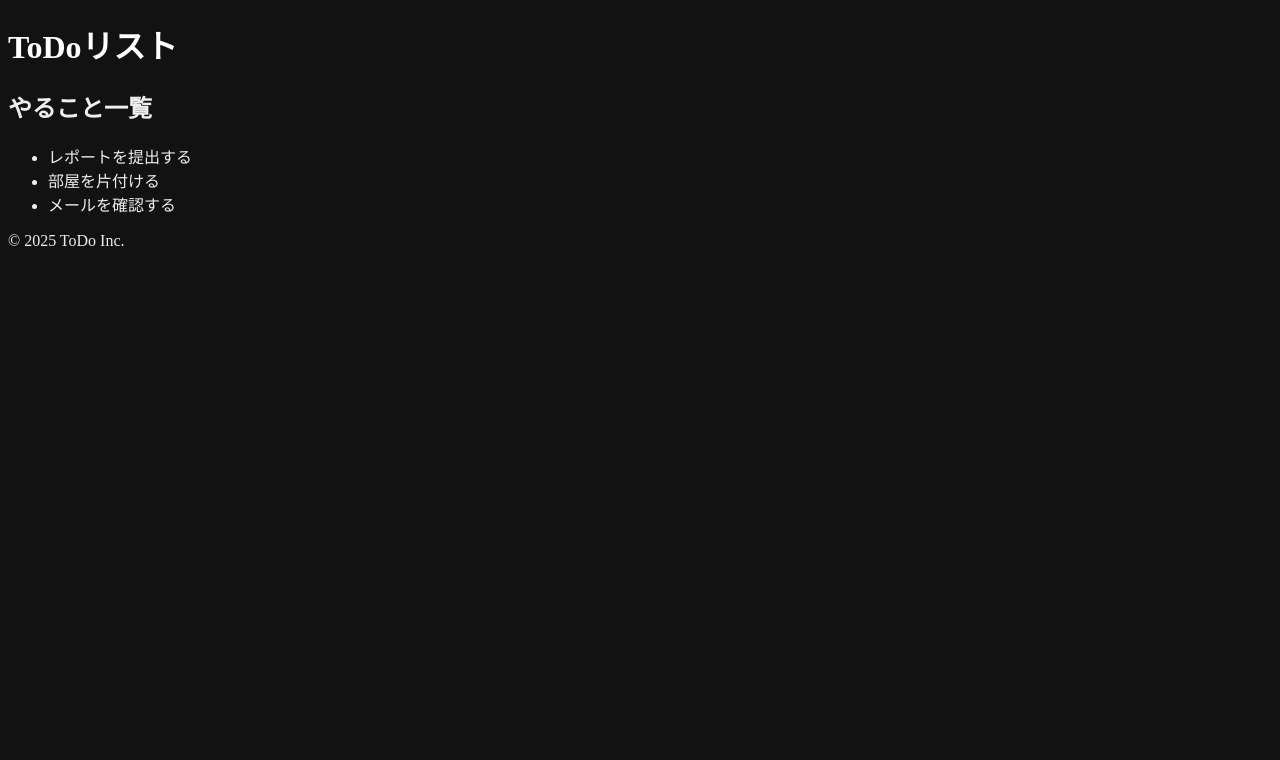
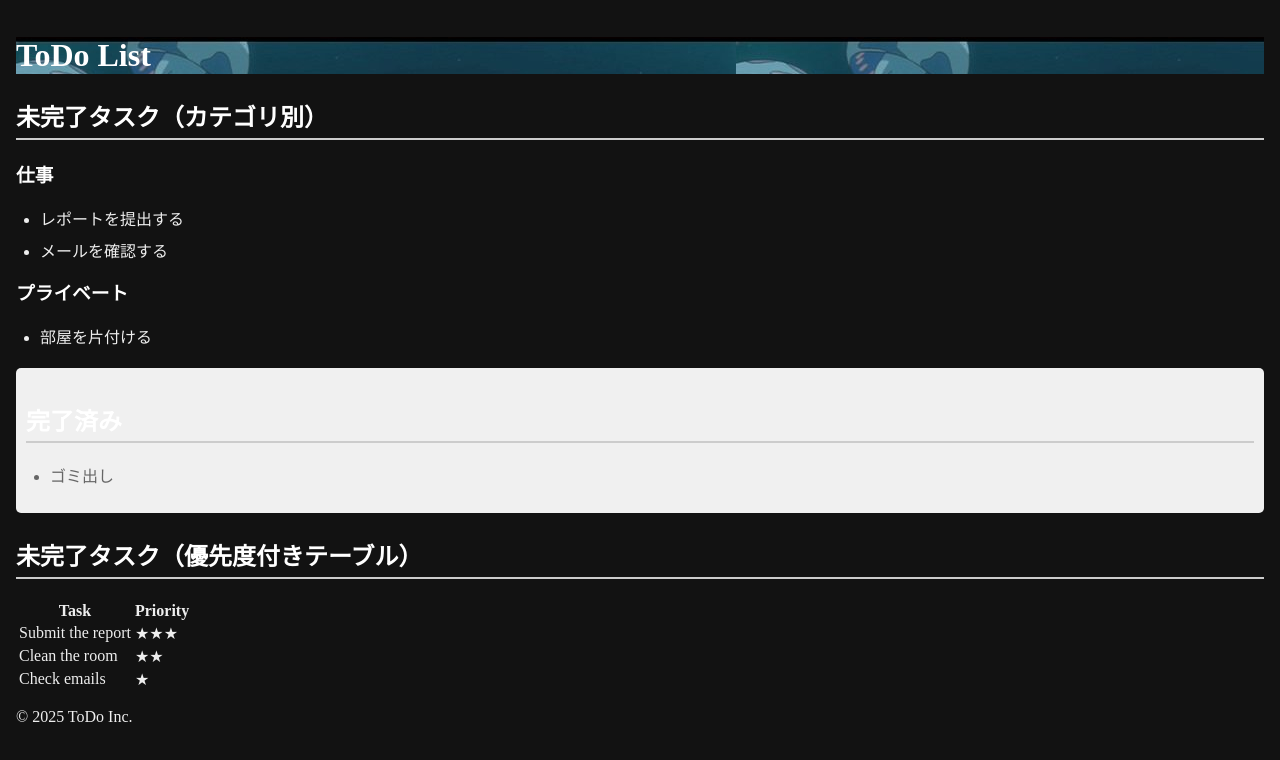
Before and after one commit to Okamoto-S-7/git_last_kadai_gida, a plain HTML site: page mega-todo-app/index.html in a window 1280 px wide. Drawn offline with Linux system fonts and the light colour scheme.

Commit message:
ローカルで弄りました

```diff
--- a/mega-todo-app/index.html
+++ b/mega-todo-app/index.html
@@ -1,24 +1,63 @@
 <!DOCTYPE html>
-<html lang="ja">
+<html lang="en">
 <head>
   <meta charset="UTF-8">
-  <title>ToDoリスト</title>
+  <title>ToDo List</title>
   <link rel="stylesheet" href="style.css">
 </head>
 <body>
   <header>
-    <h1>ToDoリスト</h1>
+    <h1>ToDo List</h1>
   </header>
 
   <main>
-    <section id="tasks">
-      <h2>やること一覧</h2>
-      <ul>
-        <li>レポートを提出する</li>
-        <li>部屋を片付ける</li>
-        <li>メールを確認する</li>
-      </ul>
-    </section>
+    <section id="incomplete-tasks">
+  <h2>未完了タスク（カテゴリ別）</h2>
+
+  <h3>仕事</h3>
+  <ul>
+    <li>レポートを提出する</li>
+    <li>メールを確認する</li>
+  </ul>
+
+  <h3>プライベート</h3>
+  <ul>
+    <li>部屋を片付ける</li>
+  </ul>
+</section>
+
+<section id="completed-tasks">
+  <h2>完了済み</h2>
+  <ul>
+    <li>ゴミ出し</li>
+  </ul>
+</section>
+
+<section id="pending-tasks-priority">
+  <h2>未完了タスク（優先度付きテーブル）</h2>
+  <table>
+    <thead>
+      <tr>
+        <th>Task</th>
+        <th>Priority</th>
+      </tr>
+    </thead>
+    <tbody>
+      <tr>
+        <td>Submit the report</td>
+        <td>★★★</td>
+      </tr>
+      <tr>
+        <td>Clean the room</td>
+        <td>★★</td>
+      </tr>
+      <tr>
+        <td>Check emails</td>
+        <td>★</td>
+      </tr>
+    </tbody>
+  </table>
+</section>
   </main>
 
   <footer>
--- a/mega-todo-app/style.css
+++ b/mega-todo-app/style.css
@@ -1,12 +1,50 @@
 body {
-  font-family: Noto Sans JP;
+ font-family: Noto Sans JP;
   background-color: #121212;
   color: #eeeeee;
+  margin: 0;
+  padding: 1em;
 }
 
 h1 {
   color: white;
 }
 header{
-  background-image: url("images/ponyo.jpg");
+  background-image: url("image/ponyo.jpg");
 }
+
+h2 {
+  color: white;
+  margin-top: 1em;
+  border-bottom: 2px solid #ccc;
+  padding-bottom: 0.2em;
+}
+
+h3 {
+  margin-top: 0.8em;
+  color: white;
+}
+
+/* 未完了タスクセクション */
+#incomplete-tasks {
+  margin-top: 20px;
+}
+
+/* 完了済みタスクセクション */
+#completed-tasks {
+  background-color: #f0f0f0;
+  color: #666666;
+  padding: 10px;
+  border-radius: 5px;
+  margin-top: 20px;
+}
+
+/* タスクリスト */
+ul {
+  list-style-type: disc;
+  padding-left: 1.5em;
+}
+
+li {
+  margin-bottom: 0.5em;
+}
```
